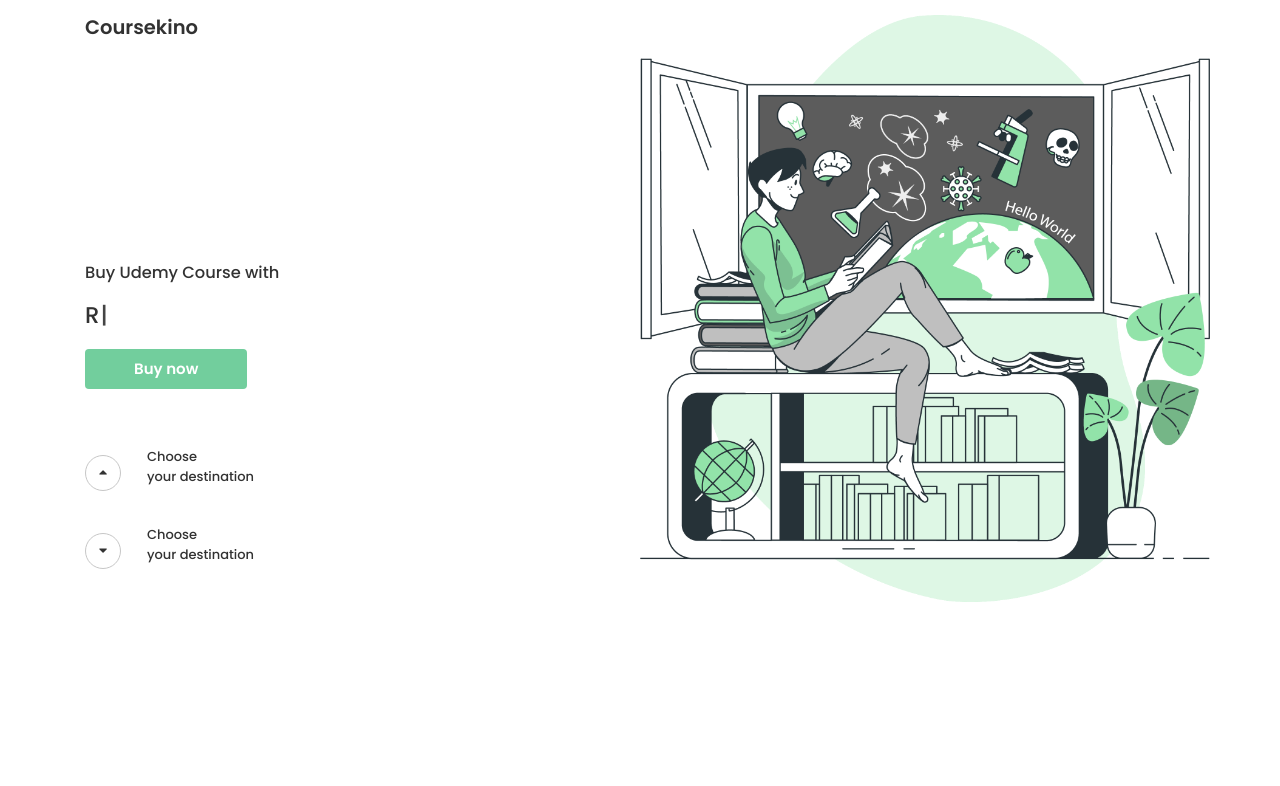
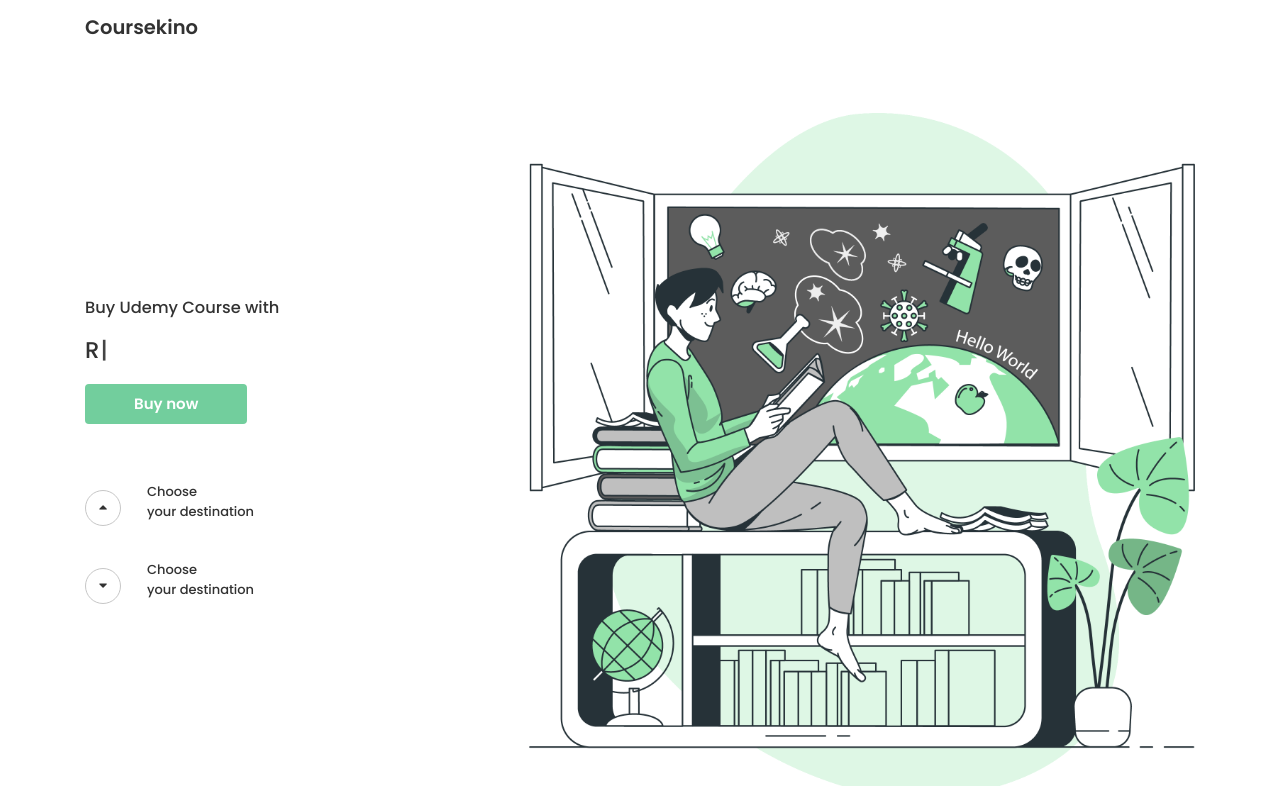
Before and after one commit to Say-M/CourseKino, a React (Create React App) app: page / in a window 1280 px wide. Shown: the top 786 px of the page. Built offline with nearby package versions, Linux system fonts and the light colour scheme.

Commit message:
Top home page changed

```diff
--- a/src/components/Footer/Footer.jsx
+++ b/src/components/Footer/Footer.jsx
@@ -14,7 +14,7 @@ const Footer = () => {
                             </p>
                         </div>
                         <div className="col-sm-6 text-right">
-                            <img width="125" className="mb-3" src={hurtleBeeLogo} alt="" />
+                            <img width="125" className="mb-3 my-4" src={hurtleBeeLogo} alt="" />
                             <ul className="footer-contact">
                                 <li><a href="mailto:hello@hurtleBee.com">hello@hurtlebee.com</a></li>
                                 <li className="social-links">
--- a/src/components/Home/Header.jsx
+++ b/src/components/Home/Header.jsx
@@ -6,9 +6,8 @@ const Header = () => {
     return (
         <>
             <div className="container">
-                <div className="header-wrapper row">
-                    <div className="background"><img src={background} alt="" /></div>
-                    <div className="header-content col-md-6">
+                <div className="header-wrapper">
+                    <div className="header-content">
                         <h5>Buy Udemy Course with</h5>
                         <h3 style={{ margin: "1rem 0", }}>
                             <Typewriter
@@ -39,6 +38,7 @@ const Header = () => {
                             </div>
                         </div>
                     </div>
+                    <div className="background"><img src={background} alt="" /></div>
                 </div>
             </div>
         </>
--- a/src/css/_main.scss
+++ b/src/css/_main.scss
@@ -1,5 +1,4 @@
 @import url("https://fonts.googleapis.com/css2?family=Poppins:ital,wght@0,400;0,500;0,600;0,700;1,400;1,500;1,600&display=swap");
-@import url("https://fonts.googleapis.com/css2?family=Lobster&display=swap");
 * {
   margin: 0;
   padding: 0;
@@ -46,26 +45,30 @@ body {
 /*----------------- Home page ----------------------*/
 //Header start
 .header-wrapper {
-  height: calc(100vh - 70px);
+  height: 100vh;
   position: relative;
+  min-height: 600px;
+  display: flex;
+  align-items: center;
+  margin-bottom: 5rem;
   @media only screen and (max-width: 750px) {
     height: unset;
   }
   .background {
-    // width: 60%;
+    width: 60%;
     // height: 100vh;
     // z-index: -11;
-    // // top: -57px;
+    // top: -57px;
     // right: 0;
-    // @media only screen and (max-width: 750px) {
-    //   width: 100%;
-    // }
+    @media only screen and (max-width: 750px) {
+      width: 100%;
+    }
     img {
-      float: right;
-      width: 50%;
-      position: absolute;
-      right: 0;
-      top: -40px;
+      // float: right;
+      width: 100%;
+      // position: absolute;
+      // right: 0;
+      // top: -40px;
       // height: 100%;
       object-fit: cover;
       @media only screen and (max-width: 767.98px) {
@@ -76,6 +79,7 @@ body {
     }
   }
   .header-content {
+    width: 40%;
     display: flex;
     flex-direction: column;
     justify-content: center;
--- a/src/css/styles.css
+++ b/src/css/styles.css
@@ -1,7 +1,6 @@
 /* Import variables */
 /* Navbar */
 @import url("https://fonts.googleapis.com/css2?family=Poppins:ital,wght@0,400;0,500;0,600;0,700;1,400;1,500;1,600&display=swap");
-@import url("https://fonts.googleapis.com/css2?family=Lobster&display=swap");
 .btn:focus {
   -webkit-box-shadow: 0 0 0 0.2rem rgba(52, 197, 93, 0.25);
           box-shadow: 0 0 0 0.2rem rgba(52, 197, 93, 0.25);
@@ -117,8 +116,16 @@ body {
 
 /*----------------- Home page ----------------------*/
 .header-wrapper {
-  height: calc(100vh - 70px);
+  height: 100vh;
   position: relative;
+  min-height: 600px;
+  display: -webkit-box;
+  display: -ms-flexbox;
+  display: flex;
+  -webkit-box-align: center;
+      -ms-flex-align: center;
+          align-items: center;
+  margin-bottom: 5rem;
 }
 
 @media only screen and (max-width: 750px) {
@@ -127,12 +134,18 @@ body {
   }
 }
 
+.header-wrapper .background {
+  width: 60%;
+}
+
+@media only screen and (max-width: 750px) {
+  .header-wrapper .background {
+    width: 100%;
+  }
+}
+
 .header-wrapper .background img {
-  float: right;
-  width: 50%;
-  position: absolute;
-  right: 0;
-  top: -40px;
+  width: 100%;
   -o-object-fit: cover;
      object-fit: cover;
 }
@@ -146,6 +159,7 @@ body {
 }
 
 .header-wrapper .header-content {
+  width: 40%;
   display: -webkit-box;
   display: -ms-flexbox;
   display: flex;
```
Also changed, not shown: 1 other file (tests, documents, lock files or other folders).
